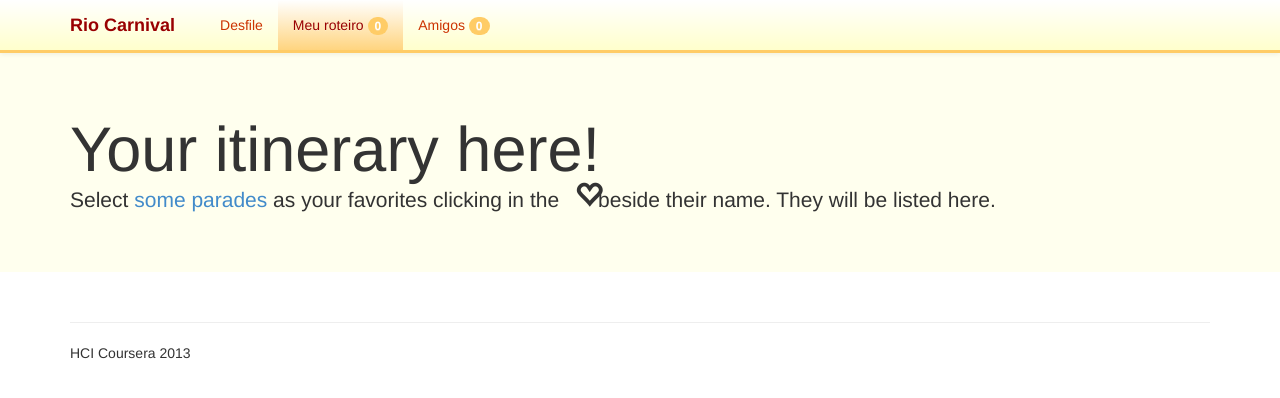
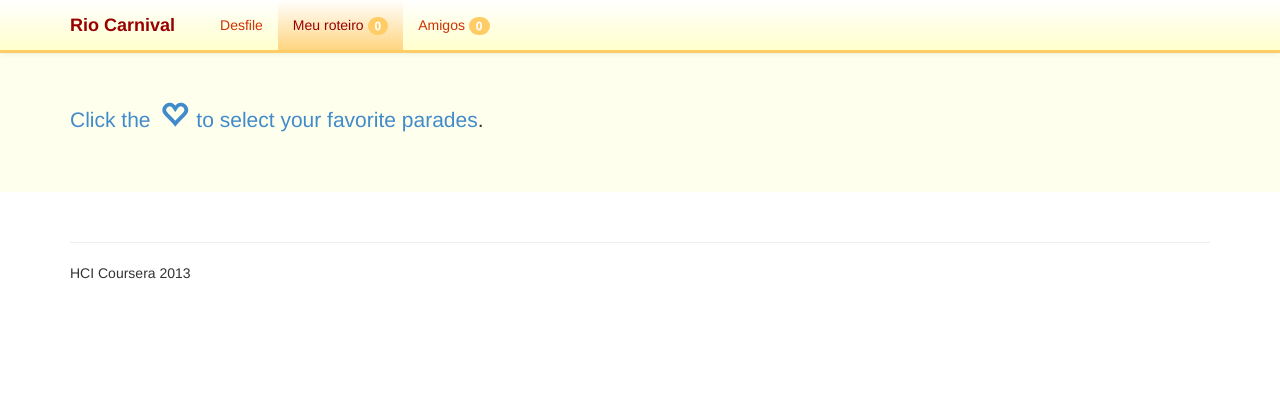
Before and after one commit to pauloneves/carnival, a PHP site: page / in a window 1280 px wide, after a click that opens the changed part. Shown: the top 398 px of the page. Run offline with PHP 8.4, Linux system fonts and the light colour scheme; some libraries are stand-ins or nearby versions.

Commit message:
Ajustando mensagens

```diff
--- a/css/main.css
+++ b/css/main.css
@@ -11,13 +11,13 @@
 .glyphicon-heart {
     color: #990000;
     font-size: 130%;
-    padding-right: 10px;
+    padding-right: 30px;
     padding-left: 10px;
 }
 
 .glyphicon-heart-empty {
     font-size: 130%;
-    padding-right: 10px;
+    padding-right: 30px;
     padding-left: 10px;
 }
 
--- a/index.html
+++ b/index.html
@@ -69,10 +69,8 @@
 
     <div class="jumbotron" id="itinerary-message">
       <div class="container">
-        <h1>Your itinerary here!</h1>
-        <p>Select <a href="#parades" onclick="$('#mainTabs a:first').tab('show')">some parades</a> as your favorites clicking in the
-            <span class="glyphicon glyphicon-heart-empty"></span> beside their name.
-            They will be listed here.</p>
+        <p><a href="#parades" onclick="$('#mainTabs a:first').tab('show')">Click the<span class="glyphicon glyphicon-heart-empty"></span> to select your favorite parades</a>.
+        </p>
       </div>
     </div>
 
@@ -81,10 +79,10 @@
         <h1>Share!</h1>
         <p>
             <a title="send to Facebook"
-               href="http://www.facebook.com/sharer.php?s=100&p[title]=Here is my carnival itinerary&p[summary]=Come play carnival with me.&p[url]=http://carnival-rio.herokuapp.com"
+               href="http://www.facebook.com/sharer.php?s=100&p[url]=http://carnival-rio.herokuapp.com&p[title]=Here+is+my+carnival+itinerary&p[summary]=Come+play+carnival+with+me."
                target="_blank">
               Tell your friends
-                <img width="20" height="20" src="img/facebook-logo-3.png" alt="Facebook" />
+                <img width="45" height="45" src="img/facebook-logo-3.png" alt="Facebook" />
             </a>
             <a href=" http://www.facebook.com/share.php?u=http://carnival-rio.herokuapp.com/"></a>
             which parades you plan to attend.
@@ -111,17 +109,15 @@
 
     <div class="jumbotron">
       <div class="container">
-        <h1 id="friends-header">Still no friends here :-(</h1>
-        <p>Your friends must also select their favorite parades to be listed here.
-            <a title="Call your friends!"
-               href="http://www.facebook.com/sharer.php?s=100&p[title]=Create your carnival itinerary&p[summary]=Select your favorite carnival parades so your friends can see where you will play carnival&p[url]=http://carnival-rio.herokuapp.com"
+        <h2 id="friends-header">Still no friends here :-(</h2>
+        <p> <a title="Call your friends!"
+               href="http://www.facebook.com/sharer.php?s=100&p[url]=http://carnival-rio.herokuapp.com&p[title]=Create+your+carnival+itinerary&p[summary]=Select+your+favorite+carnival+parades+so+your+friends+can+see+where+you+will+play+carnival"
                target=_blank onclick="SC.friendsCalled()">
-              Invite your friends
-                <img width="20" height="20" src="img/facebook-logo-3.png" alt="Facebook" />
+                <img width="60" height="60" src="img/facebook-logo-3.png" alt="Facebook" /> Call your friends!
             </a>
             <a href=" http://www.facebook.com/share.php?u=http://carnival-rio.herokuapp.com/"></a>
-            to make their carnival itinerary.
-            <small>(note to evaluators: comeback to this page after clicking in the link above)</small>
+
+
         </p>
       </div>
     </div>
```
